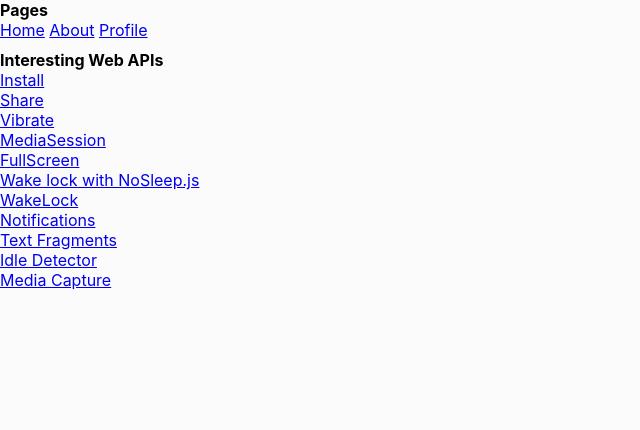
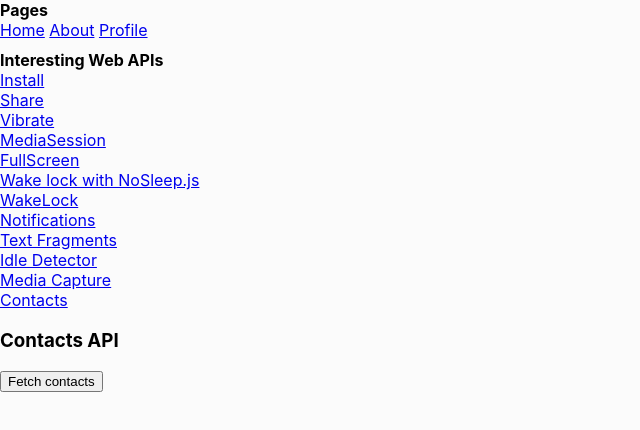
Before and after one commit to yTakkar/modern-web-apis, a React (Create React App) app: page /api/contacts in a window 1280 px wide. Shown: the top 430 px of the page, without its empty margins (0-640 px from the left). Built offline with nearby package versions, Linux system fonts and the light colour scheme.

Commit message:
feat: contacts

```diff
--- a/src/App.js
+++ b/src/App.js
@@ -26,6 +26,7 @@
 const TextFragments = RouteLoader(React.lazy(() => import('./pages/apis/TextFragments')))
 const IdleDetector = RouteLoader(React.lazy(() => import('./pages/apis/IdleDetector')))
 const MediaCapture = RouteLoader(React.lazy(() => import('./pages/apis/MediaCapture')))
+const Contacts = RouteLoader(React.lazy(() => import('./pages/apis/Contacts')))
 
 function App() {
   return (
@@ -51,6 +52,7 @@
           <Link to='/api/text-fragments'>Text Fragments</Link>
           <Link to='/api/idle-detector'>Idle Detector</Link>
           <Link to='/api/media-capture'>Media Capture</Link>
+          <Link to='/api/contacts'>Contacts</Link>
         </div>
 
         <div>
@@ -70,6 +72,7 @@
             <Route path='/api/text-fragments' component={TextFragments} />
             <Route path='/api/idle-detector' component={IdleDetector} />
             <Route path='/api/media-capture' component={MediaCapture} />
+            <Route path='/api/contacts' component={Contacts} />
           </Switch>
         </div>
 
--- /dev/null
+++ b/src/pages/apis/Contacts.jsx
@@ -0,0 +1,66 @@
+import React, { useState } from 'react'
+
+const Contacts = props => {
+  const [contacts, setContacts] = useState([])
+  const [errorMessage, setErrorMessage] = useState('')
+
+  const fetchContacts = () => {
+    var api = (navigator.contacts || navigator.mozContacts);
+
+    const chromeContactProps = ['name', 'tel', 'email']
+
+    if (api && !!api.select) { // new Chrome API
+      api.select(chromeContactProps, { multiple: true })
+        .then(setContacts)
+        .catch(e => setErrorMessage(e.message));
+
+    } else if (api && !!api.find) { // old Firefox OS API
+      var criteria = {
+        sortBy: 'familyName',
+        sortOrder: 'ascending'
+      };
+
+      api.find(criteria)
+        .then(setContacts)
+        .catch(err => setErrorMessage(err.message));
+
+    } else {
+      setErrorMessage('Contacts API not supported.');
+    }
+  }
+
+  return (
+    <div>
+      <h3>Contacts API</h3>
+      <button onClick={fetchContacts} >Fetch contacts</button>
+      <br/>
+      <br/>
+
+      {contacts.map((contact, index) => {
+        return (
+          <>
+          <div key={index}>
+            <div>
+              Name: {contact.name[0]}
+            </div>
+            <div>
+              Email: {contact.email[0]}
+            </div>
+            <div>
+              Phone numbers:
+              <ul>
+                {contact.tel.map((t, i) => <li key={i}>{t}</li>)}
+              </ul>
+            </div>
+          </div>
+          <br/>
+          </>
+        )
+      })}
+
+      <div><b>{errorMessage}</b></div>
+    </div>
+  )
+}
+
+export default Contacts;
```
